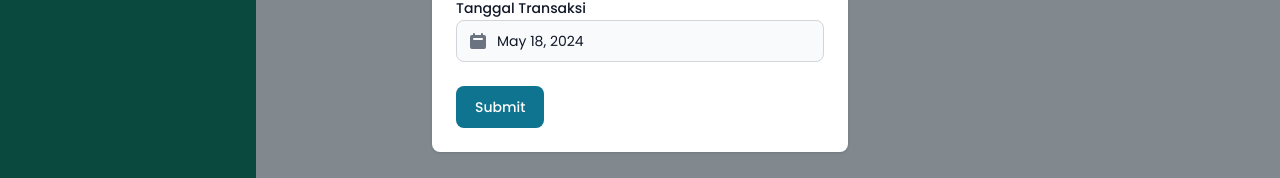
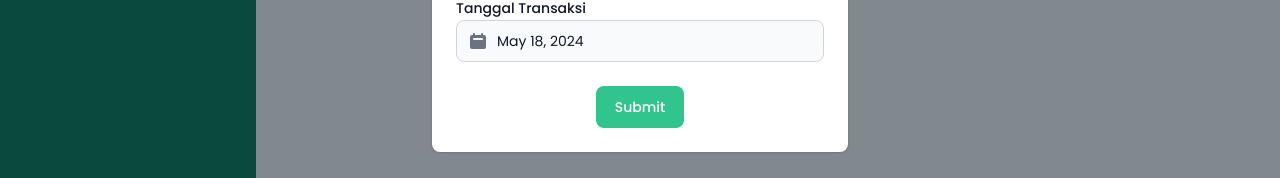
Before and after one commit to Alwisteins/aplikasi-penjualan-frontend, a React (Vite) app: page /tambah-barang in a window 1280 px wide. Both pictures are taken after a click on the button "Tambah". Shown: the part 497-675 px from the top of the page. Built offline with nearby package versions, Linux system fonts and the light colour scheme; no server answers.

Commit message:
refactor: change color & centering button

```diff
--- a/src/components/form/Form.jsx
+++ b/src/components/form/Form.jsx
@@ -82,7 +82,7 @@ export default function Form() {
         </div>
       </div>
       <div className="w-full">
-        <Button type="submit">Submit</Button>
+        <Button type="submit" className="m-auto bg-green-400 hover:bg-green-200">Submit</Button>
       </div>
     </form>
   );
```
